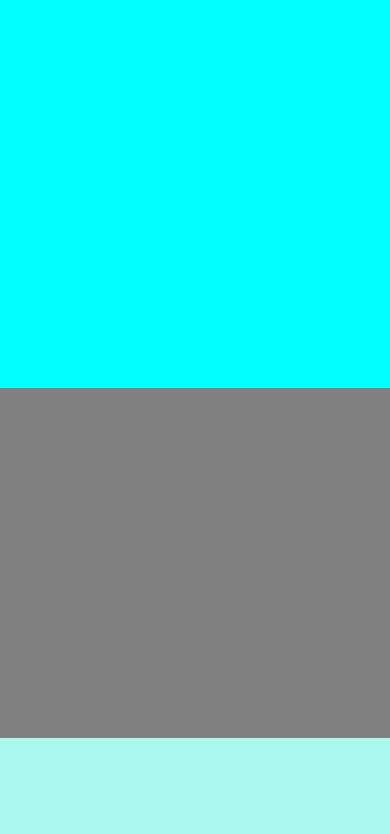
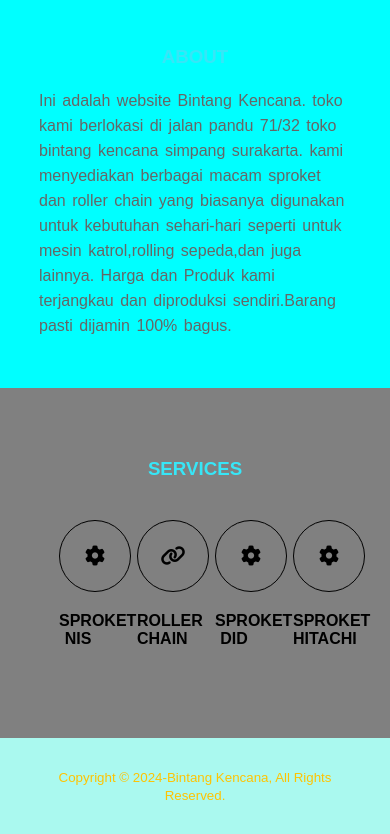
Before and after one commit to MatthewTeagan/bintang-kencana, a plain HTML site: page index.html in a window 390 px wide. Shown: the part 727-1561 px from the top of the page. Drawn offline with Linux system fonts and the light colour scheme.

Commit message:
Update style.css

```diff
--- a/css/style.css
+++ b/css/style.css
@@ -131,6 +131,6 @@
         visibility: collapse;
     }
     .container{
-        visibility: collapse;
+        visibility: visible;
     }
 }
```
